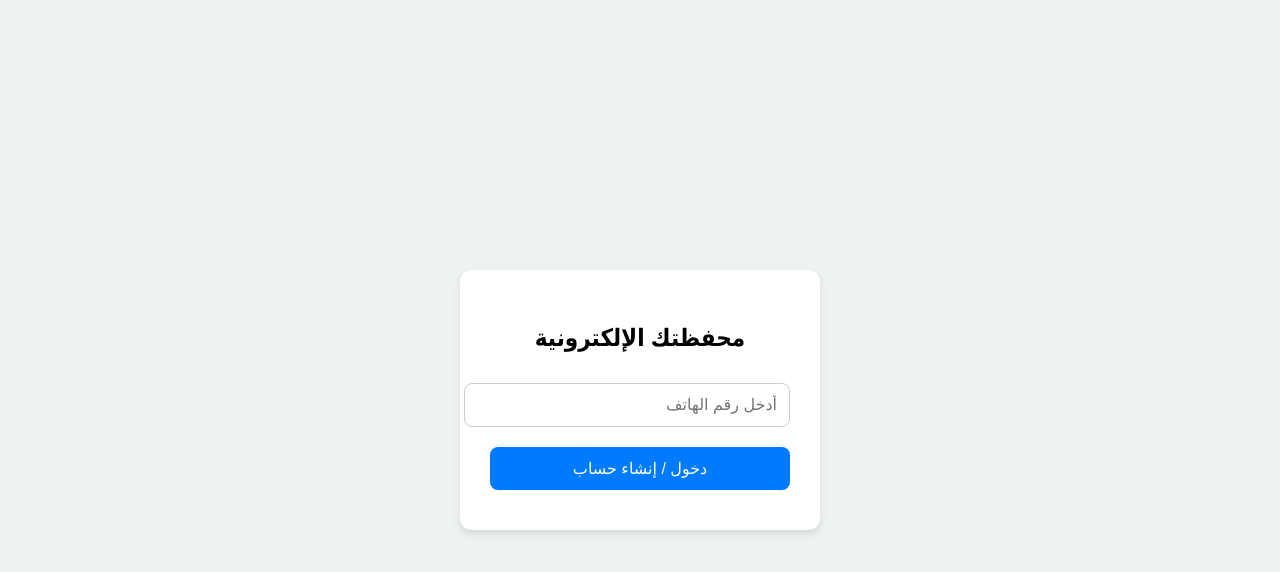
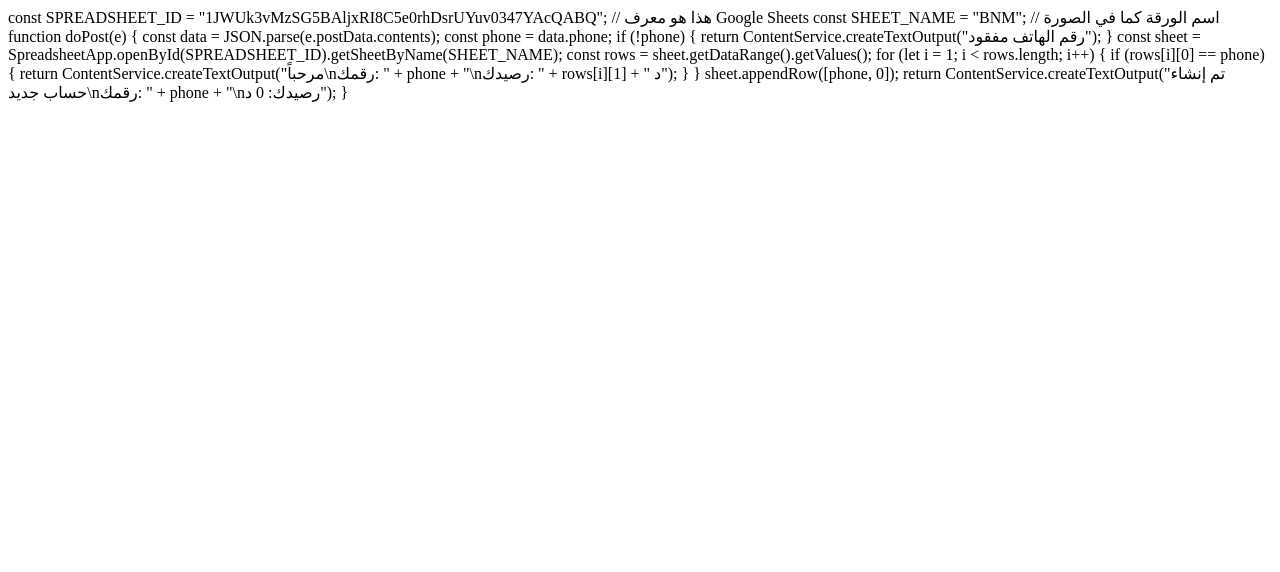
Before and after one commit to anime0444/form-application, a plain HTML site: page index.html in a window 1280 px wide. Drawn offline with Linux system fonts and the light colour scheme.

Commit message:
Update index.html

```diff
--- a/index.html
+++ b/index.html
@@ -1,98 +1,23 @@
-<!DOCTYPE html>
-<html lang="ar" dir="rtl">
-<head>
-  <meta charset="UTF-8">
-  <title>محفظتي</title>
-  <style>
-    body {
-      font-family: 'Segoe UI', Tahoma, Geneva, Verdana, sans-serif;
-      background-color: #eef2f3;
-      display: flex;
-      flex-direction: column;
-      align-items: center;
-      justify-content: center;
-      height: 100vh;
-      margin: 0;
-    }
-    .card {
-      background: white;
-      padding: 30px;
-      border-radius: 12px;
-      box-shadow: 0 4px 8px rgba(0,0,0,0.1);
-      text-align: center;
-      width: 300px;
-    }
-    h2 {
-      margin-bottom: 20px;
-    }
-    input, button {
-      width: 100%;
-      padding: 12px;
-      margin: 10px 0;
-      font-size: 16px;
-      border: 1px solid #ccc;
-      border-radius: 8px;
-    }
-    button {
-      background-color: #007BFF;
-      color: white;
-      border: none;
-      cursor: pointer;
-      transition: background-color 0.3s ease;
-    }
-    button:hover {
-      background-color: #0056b3;
-    }
-    #wallet {
-      display: none;
-      margin-top: 20px;
-      text-align: right;
-    }
-  </style>
-</head>
-<body>
-  <div class="card">
-    <h2>محفظتك الإلكترونية</h2>
-    <input type="text" id="phone" placeholder="أدخل رقم الهاتف">
-    <button onclick="accessWallet()">دخول / إنشاء حساب</button>
+const SPREADSHEET_ID = "1JWUk3vMzSG5BAljxRI8C5e0rhDsrUYuv0347YAcQABQ"; // هذا هو معرف Google Sheets
+const SHEET_NAME = "BNM"; // اسم الورقة كما في الصورة
 
-    <div id="wallet">
-      <h3>تم الدخول بنجاح</h3>
-      <p><strong>رقم الهاتف:</strong> <span id="walletPhone"></span></p>
-      <p><strong>الرصيد:</strong> <span id="walletBalance"></span> د</p>
-    </div>
-  </div>
+function doPost(e) {
+  const data = JSON.parse(e.postData.contents);
+  const phone = data.phone;
 
-  <script>
-    const webAppUrl = "https://script.google.com/macros/s/AKfycbxW0UvzO0l38fXc-TF_Fca2vb5s3u8IAPV6I3DDRuCsJUkamnpDAqwYh7ZM0YVfeSWW/exec";
-
-    function accessWallet() {
-      const phone = document.getElementById("phone").value.trim();
   if (!phone) {
-        alert("يرجى إدخال رقم الهاتف");
-        return;
+    return ContentService.createTextOutput("رقم الهاتف مفقود");
   }
 
-      fetch(webAppUrl, {
-        method: "POST",
-        body: JSON.stringify({ phone }),
-        headers: { "Content-Type": "application/json" }
-      })
-      .then(res => res.text())
-      .then(response => {
-        const phoneMatch = response.match(/رقمك: (.+)/);
-        const balanceMatch = response.match(/رصيدك: (.+) د/);
+  const sheet = SpreadsheetApp.openById(SPREADSHEET_ID).getSheetByName(SHEET_NAME);
+  const rows = sheet.getDataRange().getValues();
 
-        if (phoneMatch && balanceMatch) {
-          document.getElementById("walletPhone").innerText = phoneMatch[1];
-          document.getElementById("walletBalance").innerText = balanceMatch[1];
-          document.getElementById("wallet").style.display = "block";
-        } else {
-          alert(response);
+  for (let i = 1; i < rows.length; i++) {
+    if (rows[i][0] == phone) {
+      return ContentService.createTextOutput("مرحباً\nرقمك: " + phone + "\nرصيدك: " + rows[i][1] + " د");
     }
-      })
-      .catch(err => alert("حدث خطأ: " + err));
   }
-  </script>
-</body>
-</html>
+
+  sheet.appendRow([phone, 0]);
+  return ContentService.createTextOutput("تم إنشاء حساب جديد\nرقمك: " + phone + "\nرصيدك: 0 د");
+}
```
Lines whose indentation alone changed are shown as unchanged.
